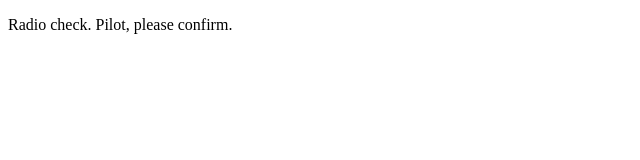
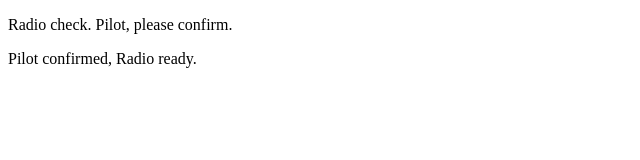
Before and after one commit to monicasrinivasan27/communication-log-control, a plain HTML site: page index.html in a window 1280 px wide. Shown: the whole page, without its empty margins (0-640 px from the left). Drawn offline with Linux system fonts and the light colour scheme.

Commit message:
Added first response.

```diff
--- a/index.html
+++ b/index.html
@@ -2,6 +2,7 @@
 <html>
    <body>
       <p>Radio check. Pilot, please confirm.</p>
+      <p>Pilot confirmed, Radio ready. </p>
       </br>
    </br>
    </body>
```
